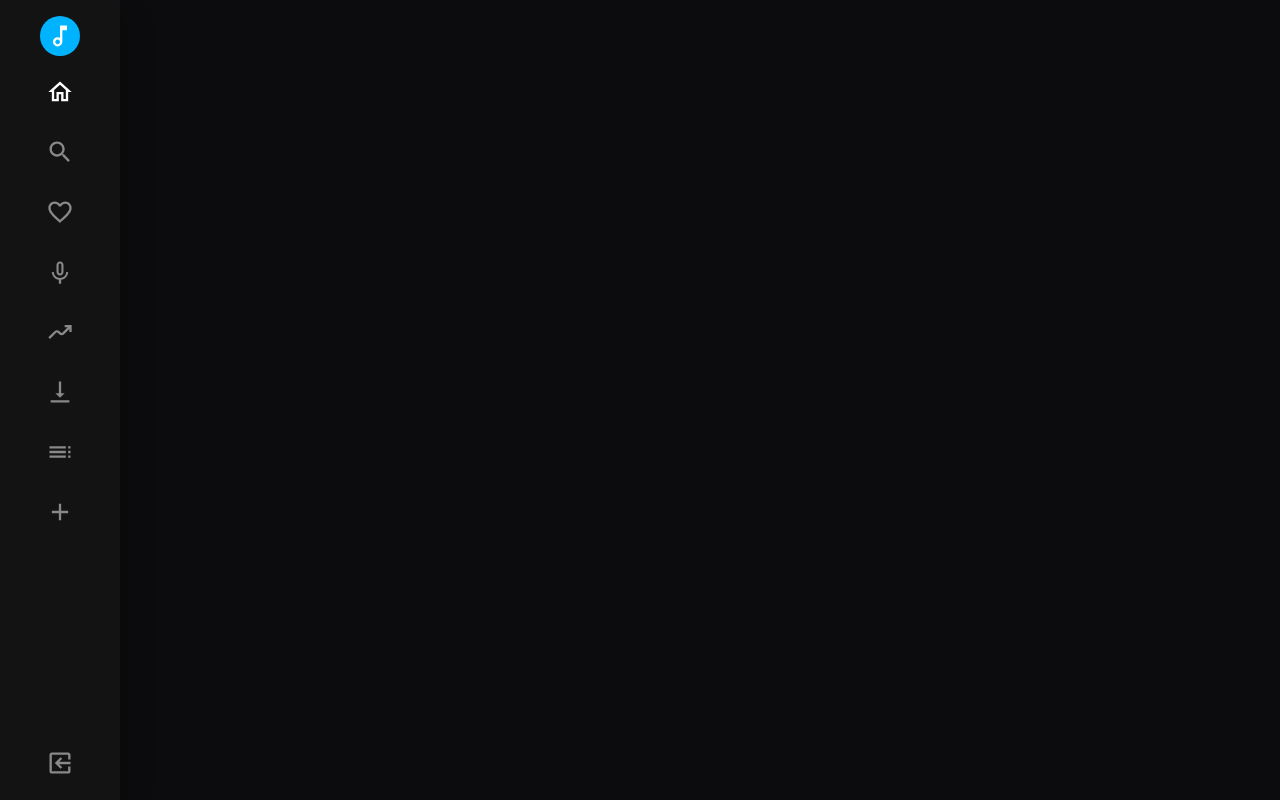
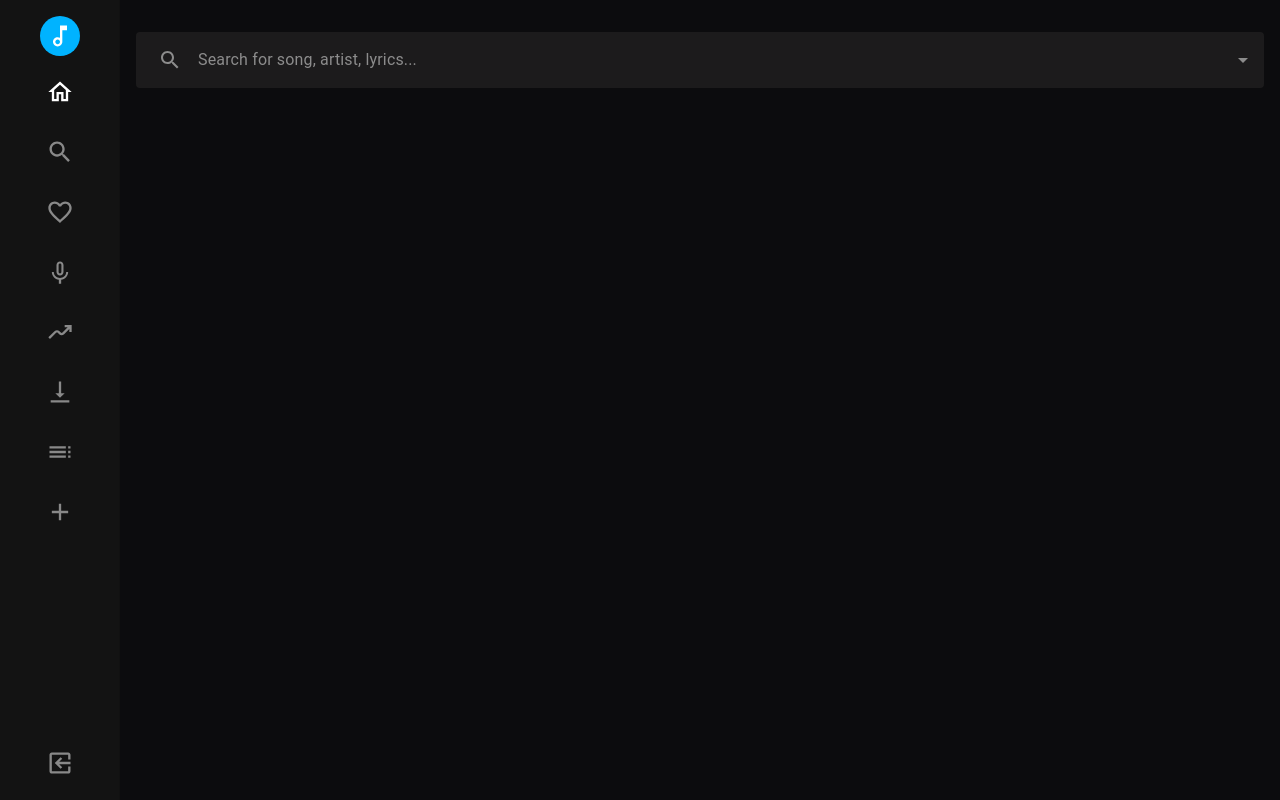
Before and after one commit to Gerwyn1/Lyriks, a Next.js app: page / in a window 1280 px wide. Built offline with nearby package versions, Linux system fonts and the light colour scheme.

Commit message:
add search field ui

```diff
--- a/src/components/NavDrawer.tsx
+++ b/src/components/NavDrawer.tsx
@@ -1,8 +1,7 @@
 import { useState } from "react";
 import Link from "next/link";
-import { Box, Drawer, List, ListItem } from "@mui/material";
-import { Theme, useTheme } from "@mui/material/styles";
-import useMediaQuery from "@mui/material/useMediaQuery";
+import { Box, Drawer, List, ListItem, SxProps, Theme } from "@mui/material";
+import { useTheme } from "@mui/material/styles";
 
 import AudiotrackOutlinedIcon from "@mui/icons-material/AudiotrackOutlined";
 import HomeOutlinedIcon from "@mui/icons-material/HomeOutlined";
@@ -16,58 +15,34 @@ import AddOutlinedIcon from "@mui/icons-material/AddOutlined";
 import ExitToAppOutlinedIcon from "@mui/icons-material/ExitToAppOutlined";
 
 import CreateSvgIcon from "@/components/CreateSvgIcon";
+import { themedStyles } from "@/themeStyles/themeStyles";
 
-const themedStyles = (theme: Theme, mobileResponsiveWidth: string | number) => {
-  return {
-    drawer: {
-      "& .MuiBackdrop-root": {
-        display: "none",
-      },
-    },
-    drawerPaper: {
-      width: mobileResponsiveWidth,
-      backgroundColor: "#131313",
-      overflowX: "hidden",
-    },
-    list: {
-      minHeight: "100vh",
-    },
-    listItem: {
-      p: "6px",
-      width: theme.spacing(5),
-      height: theme.spacing(5),
-    },
-  };
-};
+interface NavDrawerProps {
+  responsiveDrawerWidth: number;
+}
 
-export default function NavDrawer() {
+export default function NavDrawer({ responsiveDrawerWidth }: NavDrawerProps) {
   const [selectIcon, setSelectIcon] = useState("Home Icon");
-
   const theme = useTheme();
-
-  const greaterThan375 = useMediaQuery("(min-width:376px)");
-  const drawerWidth = 120;
-  const responsiveDrawerWidth = greaterThan375 ? drawerWidth : drawerWidth - 40;
 
   return (
     <Drawer
       disableEnforceFocus={false}
+      variant="permanent"
       open
-      sx={themedStyles(theme, responsiveDrawerWidth).drawer}
+      sx={themedStyles().drawer}
       PaperProps={{
-        sx: themedStyles(theme, responsiveDrawerWidth).drawerPaper,
+        sx: themedStyles(theme, responsiveDrawerWidth)
+          .drawerPaper as SxProps<Theme>,
       }}
     >
       <Box display="flex" justifyContent="center">
-        <List sx={themedStyles(theme, responsiveDrawerWidth).list}>
-          {/* first item */}
+        <List sx={themedStyles().list}>
           <ListItem
             sx={{
               "& .MuiSvgIcon-root": {
-                color: "#fff",
-                borderRadius: "50%",
-                backgroundColor: "#00B3FF",
-                ...themedStyles(theme, responsiveDrawerWidth).listItem,
+                ...themedStyles().firstListItem,
+                ...themedStyles(theme).listItem,
               },
             }}
           >
@@ -121,8 +96,8 @@ export default function NavDrawer() {
               key={nav.text}
               sx={{
                 "& .MuiSvgIcon-root": {
+                  ...themedStyles(theme).listItem,
                   color: selectIcon === nav.text ? "#fff" : "#898989",
-                  ...themedStyles(theme, responsiveDrawerWidth).listItem,
                 },
               }}
               onClick={() => setSelectIcon(nav.text)}
@@ -130,15 +105,14 @@ export default function NavDrawer() {
               <Link href={nav.route}>{nav.icon}</Link>
             </ListItem>
           ))}
-          {/* last item */}
           <ListItem
             sx={{
               position: "absolute",
               bottom: 5,
               "& .MuiSvgIcon-root": {
+                ...themedStyles().lastListItem,
+                ...themedStyles(theme).listItem,
                 color: selectIcon === "Exit Icon" ? "#fff" : "#898989",
-                transform: "rotate(180deg)",
-                ...themedStyles(theme, responsiveDrawerWidth).listItem,
               },
             }}
             onClick={() => setSelectIcon("Exit Icon")}
--- /dev/null
+++ b/src/components/SearchField.tsx
@@ -0,0 +1,131 @@
+import React, { useState } from "react";
+import {
+  Autocomplete,
+  Stack,
+  TextField,
+  TextFieldProps,
+  Typography,
+  useMediaQuery,
+  useTheme,
+} from "@mui/material";
+
+import SearchOutlinedIcon from "@mui/icons-material/SearchOutlined";
+
+import CreateSvgIcon from "@/components/CreateSvgIcon";
+import styles from "@/styles/SearchField.module.css";
+
+const top100Films = [
+  { title: "The Shawshank Redemption", year: 1994 },
+  { title: "The Godfather", year: 1972 },
+  { title: "The Godfather: Part II", year: 1974 },
+  { title: "The Dark Knight", year: 2008 },
+  { title: "12 Angry Men", year: 1957 },
+  { title: "Schindler's List", year: 1993 },
+  { title: "Pulp Fiction", year: 1994 },
+  {
+    title: "The Lord of the Rings: The Return of the King",
+    year: 2003,
+  },
+  { title: "The Good, the Bad and the Ugly", year: 1966 },
+  { title: "Fight Club", year: 1999 },
+  {
+    title: "The Lord of the Rings: The Fellowship of the Ring",
+    year: 2001,
+  },
+  {
+    title: "Star Wars: Episode V - The Empire Strikes Back",
+    year: 1980,
+  },
+  { title: "Forrest Gump", year: 1994 },
+  { title: "Inception", year: 2010 },
+  {
+    title: "The Lord of the Rings: The Two Towers",
+    year: 2002,
+  },
+  { title: "One Flew Over the Cuckoo's Nest", year: 1975 },
+  { title: "Goodfellas", year: 1990 },
+  { title: "The Matrix", year: 1999 },
+  { title: "Seven Samurai", year: 1954 },
+  {
+    title: "Star Wars: Episode IV - A New Hope",
+    year: 1977,
+  },
+  { title: "City of God", year: 2002 },
+  { title: "Se7en", year: 1995 },
+  { title: "The Silence of the Lambs", year: 1991 },
+  { title: "It's a Wonderful Life", year: 1946 },
+  { title: "Life Is Beautiful", year: 1997 },
+  { title: "The Usual Suspects", year: 1995 },
+  { title: "Léon: The Professional", year: 1994 },
+  { title: "Spirited Away", year: 2001 },
+  { title: "Saving Private Ryan", year: 1998 },
+];
+
+export default function SearchField(props: TextFieldProps) {
+  const theme = useTheme();
+  const lessThan425 = useMediaQuery(theme.breakpoints.down("xxs"));
+  const lessThan480 = useMediaQuery(theme.breakpoints.down("xs"));
+  const [inputValue, setInputValue] = useState("");
+  return (
+    <>
+      <Autocomplete
+        size={lessThan480 ? "small" : "medium"}
+        inputValue={inputValue}
+        onInputChange={(event, newValue) => {
+          setInputValue(newValue);
+        }}
+        id="search-for-song"
+        freeSolo={false}
+        options={top100Films.map((option) => option.title)}
+        renderInput={(params) => (
+          <TextField
+            {...params}
+            label={
+              <Stack direction="row" gap={2} alignItems={"center"}>
+                <CreateSvgIcon
+                  sx={{ display: lessThan425 ? "none" : "block" }}
+                  fontSize={lessThan480 ? "small" : "medium"}
+                  icon={<SearchOutlinedIcon />}
+                />
+                <Typography
+                  sx={{
+                    [theme.breakpoints.down("xxs")]: { fontSize: ".8rem" },
+                    [theme.breakpoints.down("xxxs")]: { fontSize: "0.6rem", mt:.5 },
+                  }}
+                >
+                  Search for song, artist, lyrics...
+                </Typography>
+              </Stack>
+            }
+          />
+        )}
+        ListboxProps={{
+          className: styles.autoCompleteListbox,
+        }}
+        sx={{
+          "& .MuiOutlinedInput-root .MuiOutlinedInput-notchedOutline": {
+            border: "none",
+          },
+          "& .MuiAutocomplete-inputRoot": {
+            color: "#8C8C8C",
+            backgroundColor: "#1C1B1C",
+          },
+          "& .MuiAutocomplete-inputRoot.Mui-focused": {
+            "& fieldset": {
+              border: inputValue ? "none" : "1px solid #8C8C8C",
+            },
+          },
+          "& .MuiAutocomplete-endAdornment .MuiSvgIcon-root": {
+            color: "#8C8C8C",
+          },
+          "& #search-for-song-label": {
+            color: "#8C8C8C",
+            display: inputValue ? "none" : "block",
+            ml: 1,
+            // fontSize: lessthan380 ? "0.7rem" : lessThan480 ? "0.8rem" : "1rem",
+          },
+        }}
+      />
+    </>
+  );
+}
--- a/src/pages/_app.tsx
+++ b/src/pages/_app.tsx
@@ -1,12 +1,26 @@
 import "@/styles/globals.css";
 import type { AppProps } from "next/app";
 import { createTheme, ThemeProvider } from "@mui/material/styles";
+
+declare module "@mui/material/styles" {
+  interface BreakpointOverrides {
+    xxxs:true;
+    xxs: true;
+    xs: true;
+    sm: true;
+    md: true;
+    lg: true;
+    xl: true;
+  }
+}
 
 export default function App({ Component, pageProps }: AppProps) {
   const theme = createTheme({
     breakpoints: {
       values: {
-        xs: 0,
+        xxxs:380,
+        xxs: 425,
+        xs: 480,
         sm: 600,
         md: 900,
         lg: 1200,
--- a/src/pages/index.tsx
+++ b/src/pages/index.tsx
@@ -1,10 +1,22 @@
-import Head from 'next/head'
-import { Inter } from 'next/font/google'
-import NavDrawer from '@/components/NavDrawer'
+import Head from "next/head";
+import { Inter } from "next/font/google";
+import { Box, useMediaQuery } from "@mui/material";
+import { useTheme } from "@mui/material/styles";
 
-const inter = Inter({ subsets: ['latin'] })
+import { themedStyles } from "@/themeStyles/themeStyles";
+import NavDrawer from "@/components/NavDrawer";
+import SearchField from "@/components/SearchField";
+
+const inter = Inter({ subsets: ["latin"] });
 
 export default function Home() {
+  const theme = useTheme();
+
+  const greaterThan480 = useMediaQuery(theme.breakpoints.up("xs"));
+
+  const drawerWidth = 120;
+  const responsiveDrawerWidth = greaterThan480 ? drawerWidth : drawerWidth - 40;
+
   return (
     <>
       <Head>
@@ -13,7 +25,18 @@ export default function Home() {
         <meta name="viewport" content="width=device-width, initial-scale=1" />
         <link rel="icon" href="/favicon.ico" />
       </Head>
-      <NavDrawer/>
+      <main>
+        <NavDrawer responsiveDrawerWidth={responsiveDrawerWidth} />
+        <Box
+          mt={2}
+          style={{
+            ...themedStyles(theme, responsiveDrawerWidth).content,
+            ...themedStyles(theme, responsiveDrawerWidth).contentShift,
+          }}
+        >
+          <SearchField />
+        </Box>
+      </main>
     </>
-  )
+  );
 }
--- /dev/null
+++ b/src/styles/SearchField.module.css
@@ -0,0 +1,43 @@
+.autoCompleteListbox::-webkit-scrollbar {
+  width: 12px;
+  background-color: #0c0c0e;
+}
+
+.autoCompleteListbox::-webkit-scrollbar-thumb {
+  border-radius: 5px;
+  -webkit-box-shadow: inset 0 0 6px rgba(0, 0, 0, 0.3);
+  background-color: #8c8c8c;
+}
+
+.autoCompleteListbox::-moz-scrollbar {
+  width: 12px;
+  background-color: #0c0c0e;
+}
+
+.autoCompleteListbox::-moz-scrollbar-thumb {
+  border-radius: 5px;
+  -moz-box-shadow: inset 0 0 6px rgba(0, 0, 0, 0.3);
+  background-color: #8c8c8c;
+}
+
+.autoCompleteListbox::-ms-scrollbar {
+  width: 12px;
+  background-color: #0c0c0e;
+}
+
+.autoCompleteListbox::-ms-scrollbar-thumb {
+  border-radius: 5px;
+  -ms-box-shadow: inset 0 0 6px rgba(0, 0, 0, 0.3);
+  background-color: #8c8c8c;
+}
+
+.autoCompleteListbox::-o-scrollbar {
+  width: 12px;
+  background-color: #0c0c0e;
+}
+
+.autoCompleteListbox::-o-scrollbar-thumb {
+  border-radius: 5px;
+  -o-box-shadow: inset 0 0 6px rgba(0, 0, 0, 0.3);
+  background-color: #8c8c8c;
+}
--- /dev/null
+++ b/src/themeStyles/themeStyles.ts
@@ -0,0 +1,54 @@
+import { Theme } from "@mui/material/styles";
+
+const transitionDuration = 1000;
+
+export const themedStyles = (
+  theme?: Theme,
+  mobileResponsiveWidth?: string | number
+) => {
+  return {
+    drawer: {
+      "& .MuiBackdrop-root": {
+        display: "none",
+      },
+    },
+    drawerPaper: {
+      width: mobileResponsiveWidth,
+      backgroundColor: "#131313",
+      overflowX: "hidden",
+    },
+    content: {
+      padding: 16,
+      minWidth: mobileResponsiveWidth,
+      marginLeft: 0,
+      transition: theme?.transitions.create("margin", {
+        easing: theme?.transitions.easing.easeOut,
+        duration: transitionDuration,
+      }),
+    },
+    contentShift: {
+      minWidth: mobileResponsiveWidth,
+      marginLeft: mobileResponsiveWidth,
+      transition: theme?.transitions.create("margin", {
+        easing: theme?.transitions.easing.easeOut,
+        duration: transitionDuration,
+      }),
+    },
+    list: {
+      minHeight: "100vh",
+    },
+    listItem: {
+      p: "6px",
+      width: theme?.spacing(5),
+      height: theme?.spacing(5),
+    },
+    firstListItem: {
+      color: "#fff",
+      borderRadius: "50%",
+      backgroundColor: "#00B3FF",
+    },
+    lastListItem: {
+      transform: "rotate(180deg)",
+    }
+  };
+};
```
